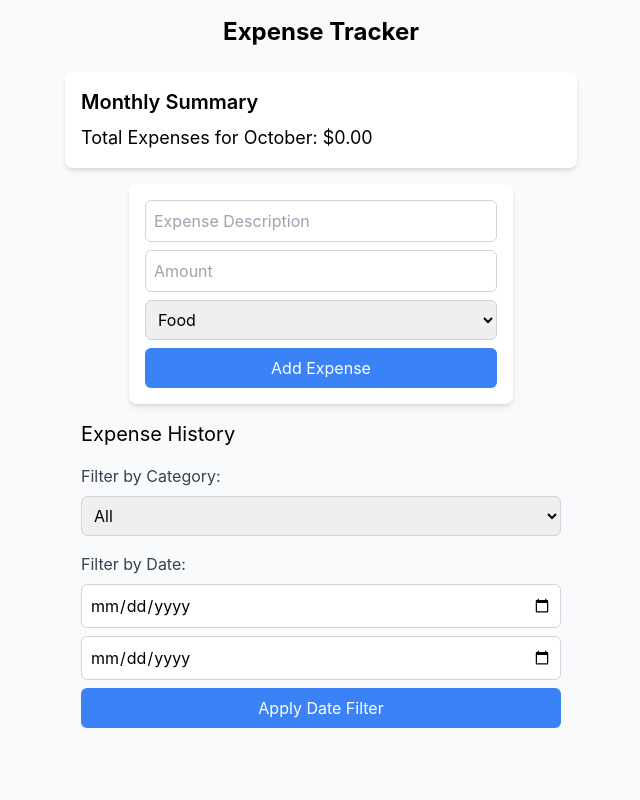
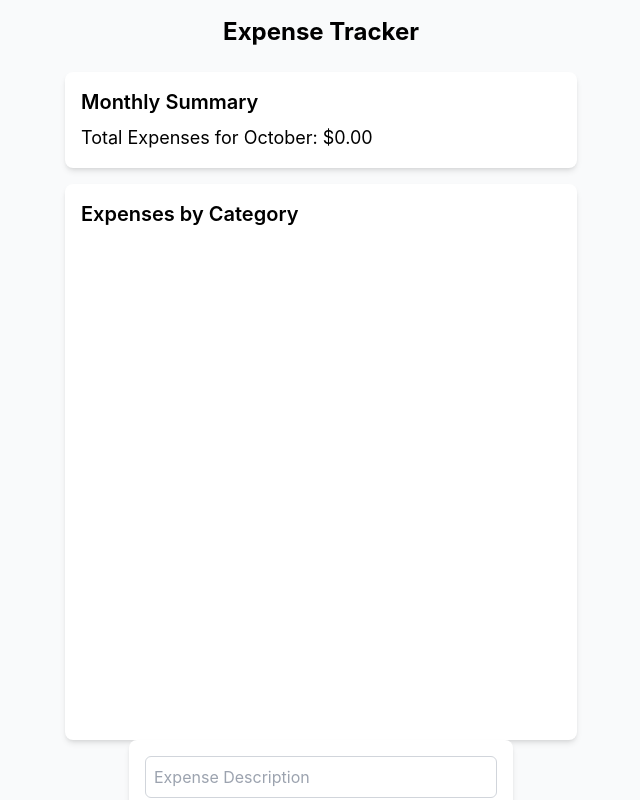
Before and after one commit to jadhneiny/ExpenseTracker, a React (Create React App) app in the folder expense-tracker/: page / in a window 1280 px wide. Shown: the top 800 px of the page, without its empty margins (319-959 px from the left). Built offline with nearby package versions, Linux system fonts and the light colour scheme.

Commit message:
added pie chart

```diff
--- a/expense-tracker/package.json
+++ b/expense-tracker/package.json
@@ -7,7 +7,9 @@
     "@testing-library/jest-dom": "^5.17.0",
     "@testing-library/react": "^13.4.0",
     "@testing-library/user-event": "^13.5.0",
+    "chart.js": "^4.4.5",
     "react": "^18.3.1",
+    "react-chartjs-2": "^5.2.0",
     "react-dom": "^18.3.1",
     "react-redux": "^9.1.2",
     "react-scripts": "^5.0.1",
--- a/expense-tracker/src/App.js
+++ b/expense-tracker/src/App.js
@@ -2,12 +2,14 @@ import React from 'react';
 import AddExpenseForm from './components/AddExpenseForm';
 import ExpenseList from './components/ExpenseList';
 import Summary from './components/Summary';
+import ExpenseChart from './components/ExpenseChart';
 
 function App() {
   return (
     <div className="bg-gray-50 min-h-screen p-4">
       <h1 className="text-2xl text-center font-bold mb-6">Expense Tracker</h1>
       <Summary />
+      <ExpenseChart />
       <AddExpenseForm />
       <ExpenseList />
     </div>
--- /dev/null
+++ b/expense-tracker/src/components/ExpenseChart.js
@@ -0,0 +1,42 @@
+import React from 'react';
+import { Pie } from 'react-chartjs-2';
+import { useSelector } from 'react-redux';
+import {
+  Chart as ChartJS,
+  ArcElement, // Import ArcElement for Pie chart
+  Tooltip,
+  Legend
+} from 'chart.js';
+
+// Register the required components
+ChartJS.register(ArcElement, Tooltip, Legend);
+
+const ExpenseChart = () => {
+  const expenses = useSelector(state => state.expenses.expenses);
+
+  // Group expenses by category and calculate totals
+  const categoryTotals = expenses.reduce((acc, exp) => {
+    acc[exp.category] = (acc[exp.category] || 0) + parseFloat(exp.amount);
+    return acc;
+  }, {});
+
+  const data = {
+    labels: Object.keys(categoryTotals),
+    datasets: [
+      {
+        label: 'Expenses by Category',
+        data: Object.values(categoryTotals),
+        backgroundColor: ['#ff6384', '#36a2eb', '#cc65fe', '#ffce56', '#4bc0c0'],
+      },
+    ],
+  };
+
+  return (
+    <div className="max-w-lg mx-auto bg-white p-4 rounded-lg shadow-md">
+      <h3 className="text-xl font-semibold mb-4">Expenses by Category</h3>
+      <Pie data={data} />
+    </div>
+  );
+};
+
+export default ExpenseChart;
```
Also changed, not shown: 1 other file (tests, documents, lock files or other folders).
